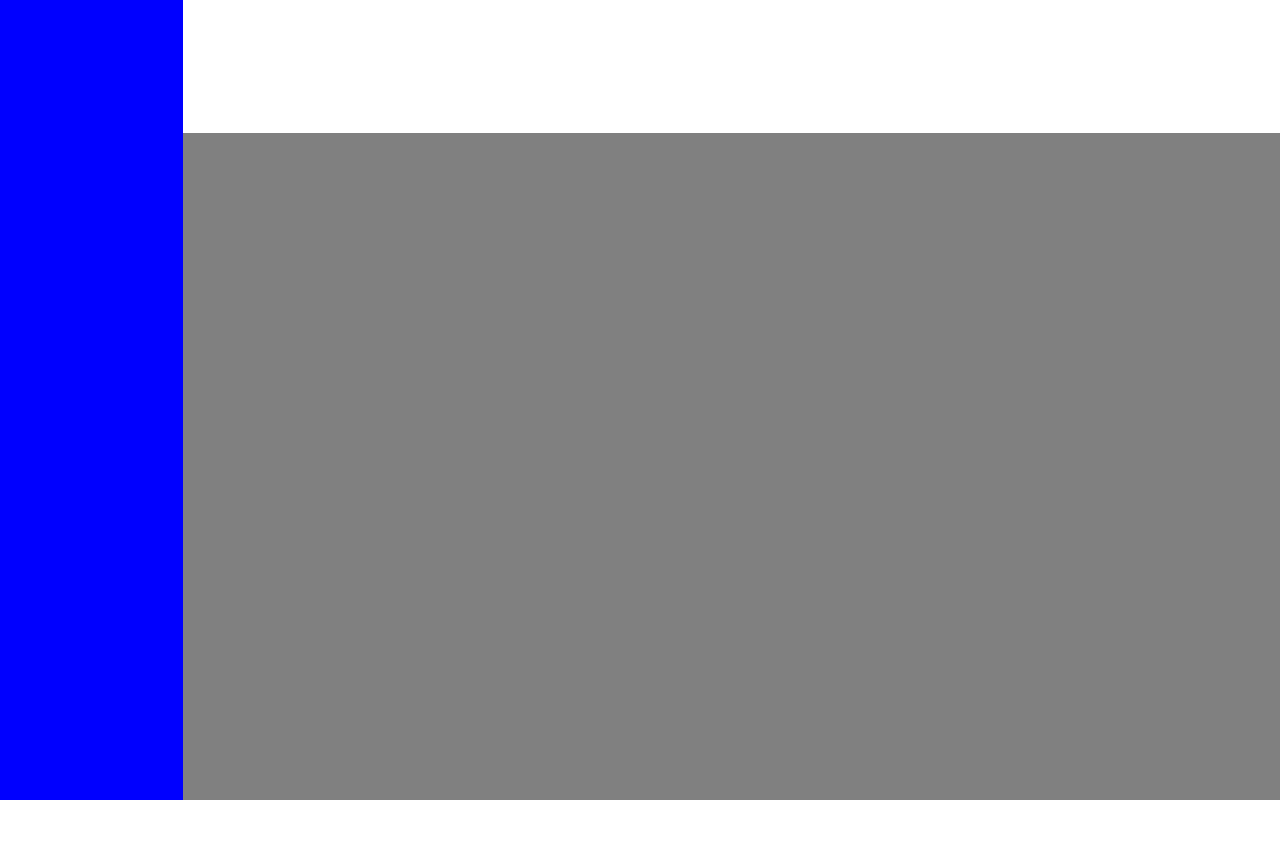
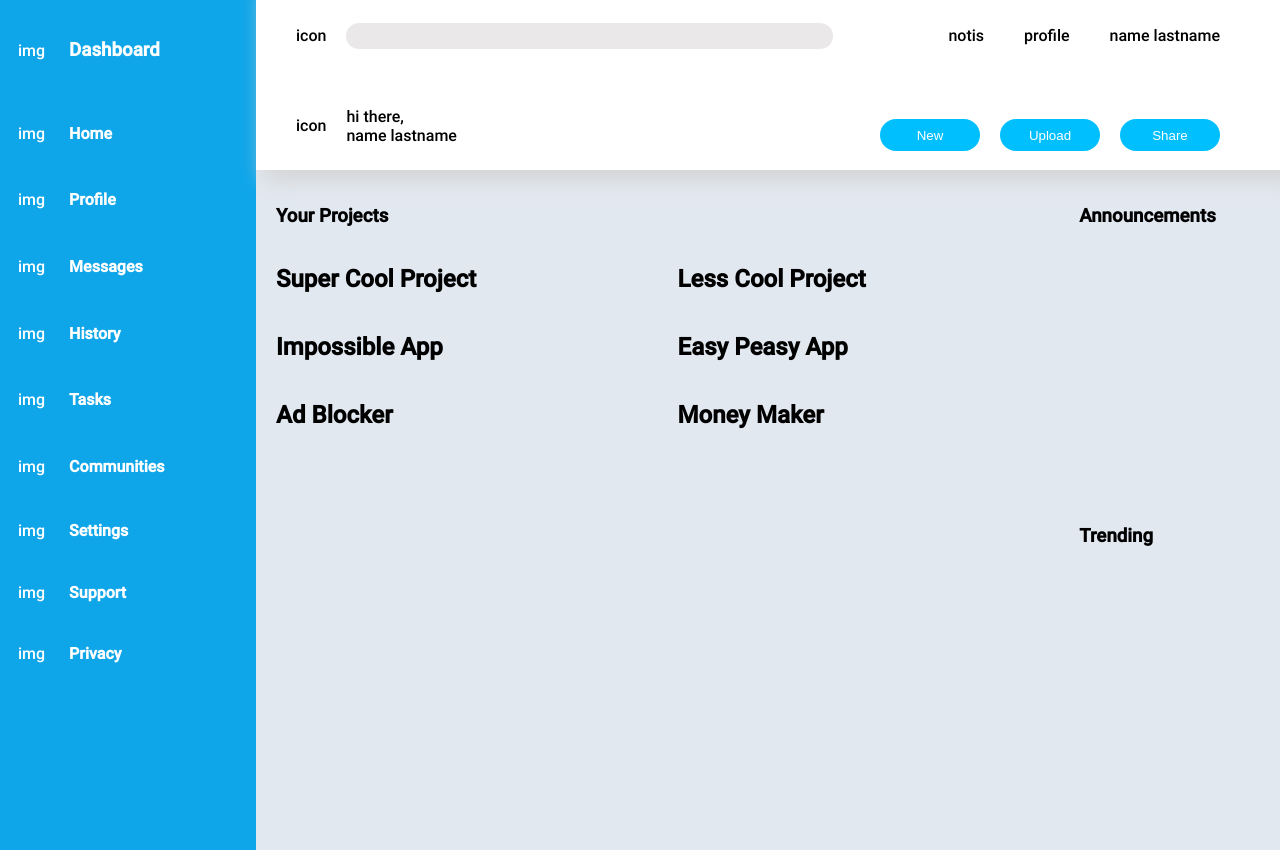
Before and after one commit to kuehnla/AdminDashboard, a plain HTML site: page index.html in a window 1280 px wide. Before the commit the page ends 800 px from the top, so only its background shows below. Drawn offline with Linux system fonts and the light colour scheme.

Commit message:
Most of the basic layout is done

```diff
--- a/index.html
+++ b/index.html
@@ -7,16 +7,136 @@
   <link rel="stylesheet" href="styles.css">
 </head>
 <body>
-  <!-- sidebar, header and main-content containers -->
   <div class="container">
     <div class="header">
+      <div class="row1">
+        <div class="searchbar">
+          <p>icon</p>
+          <input type="text" class="search" id="search" name="search">
+        </div>
+        <div class="notisprofile">
+          <p>notis</p>
+          <p>profile</p>
+          <p>name lastname</p>
+        </div>
+      </div>
+      <div class="row2">
+        <div class="iconwelcome">
+          <p class="r2icon">icon</p>
+          <div class="welcomemsg">
+            hi there, <br>
+            name lastname
+          </div>
+        </div>
+        <div class="hbtns">
+          <button class="hbtn" id="new">New</button>
+          <button class="hbtn" id="upload">Upload</button>
+          <button class="hbtn" id="share">Share</button>
+        </div>
 
+      </div>
     </div>
     <div class="sidebar">
-
+      <div class="dash">
+        <p>img</p>
+        <h3>Dashboard</h3>
+      </div>
+      <div class="homecommunities">
+        <div class="homebtn">
+          <p>img</p>
+          <h4>Home</h4>
+        </div>
+        <div class="profilebtn">
+          <p>img</p>
+          <h4>Profile</h4>
+        </div>
+        <div class="messagesbtn">
+          <p>img</p>
+          <h4>Messages</h4>
+        </div>
+        <div class="historybtn">
+          <p>img</p>
+          <h4>History</h4>
+        </div>
+        <div class="tasksbtn">
+          <p>img</p>
+          <h4>Tasks</h4>
+        </div>
+        <div class="communitiesbtn">
+          <p>img</p>
+          <h4>Communities</h4>
+        </div>
+      </div>
+      <div class="settingsprivacy">
+        <div class="settingsbtn">
+          <p>img</p>
+          <h4>Settings</h4>
+        </div>
+        <div class="supportbtn">
+          <p>img</p>
+          <h4>Support</h4>
+        </div>
+        <div class="privacybtn">
+          <p>img</p>
+          <h4>Privacy</h4>
+        </div>
+      </div>
     </div>
     <div class="main">
+      <div class="projects">
+        <h3>Your Projects</h3>
+        <div class="cards">
+          <div class="card">
+            <h2>Super Cool Project</h2>
+          </div>
+          <div class="card">
+            <h2>Less Cool Project</h2>
+          </div>
+          <div class="card">
+            <h2>Impossible App</h2>
+          </div>
+          <div class="card">
+            <h2>Easy Peasy App</h2>
+          </div>
+          <div class="card">
+            <h2>Ad Blocker</h2>
+          </div>
+          <div class="card">
+            <h2>Money Maker</h2>
+          </div>
+        </div>
+      </div>
+      <div class="announcements">
+        <h3>Announcements</h3>
+        <div class="announcementcontainer">
+          <div id="announcement">
 
+          </div>
+          <div id="announcement">
+
+          </div>
+          <div id="announcement">
+
+          </div>
+        </div>
+      </div>
+      <div class="trending">
+        <h3>Trending</h3>
+        <div class="trenders">
+          <div id="trender">
+
+          </div>
+          <div id="trender">
+
+          </div>
+          <div id="trender">
+
+          </div>
+          <div id="trender">
+
+          </div>
+        </div>
+      </div>
     </div>
   </div>
 </body>
--- a/styles.css
+++ b/styles.css
@@ -1,28 +1,185 @@
+@font-face {
+  font-family: 'Roboto-Medium';
+  src: url('/Roboto-Medium.ttf');
+}
+
 html, body {
   margin: 0;
+  font-family: 'Roboto-Medium';
+  overflow: hidden;
 }
 
 .container {
   display: grid;
-  grid-template-columns: 1fr 6fr;
-  grid-template-rows: 1fr 5fr;
-  min-height: 100vh;
+  grid-template-columns: 1fr 4fr;
+  grid-template-rows: 1fr 4fr;
 }
 
+/*  HEADER  HEADER  HEADER  HEADER  HEADER  HEADER  HEADER  HEADER */
 .header {
+  padding: 10px 60px 10px 40px;
   background-color: white;
+  grid-row: 1 / 2;
+  grid-column: 2 / 3;
+  display: grid;
+  grid-template-rows: 1fr 2fr;
+  height: 150px;
+  position: relative;
+  box-shadow: 18px 0px 20px 10px #d4d4d4;
+}
+
+.row1 {
+  grid-row: 1 / 2;
+  display: grid;
+  grid-template-columns: 2fr 1fr;
+  gap: 20px;
+  align-items: center;
+}
+
+.searchbar {
+  grid-column: 1 / 2;
+  display: flex;
+  align-items: center;
+  gap: 20px;
+}
+
+.notisprofile {
+  grid-column: 2 / 3;
+  display: flex;
+  align-items: center;
+  justify-content: flex-end;
+  gap: 40px;
+}
+
+.row2 {
+  grid-row: 2 / 3;
+  display: grid;
+  grid-template-columns: 2fr 1fr;
+  align-items: end;
+  gap: 20px;
+  height: 90px;
+}
+
+.iconwelcome {
+  display: flex;
+  gap: 20px;
+  align-items: center;
+  grid-column: 1 / 2;
+}
+
+.hbtns {
+  grid-column: 2 / 3;
+  display: flex;
+  align-items: center;
+  gap: 20px;
+  justify-content: flex-end;
+}
+
+.hbtn {
+  height: 32px;
+  border: none;
+  background-color: rgb(0, 191, 255);
+  color: white;
+  border-radius: 32px;
+  width: 100px;
+}
+
+.search {
+  height: 24px;
+  border-radius: 128px;
+  width: 80%;
+  background-color: rgb(234, 232, 232);
+  border: none;
+}
+/*  SIDEBAR  SIDEBAR  SIDEBAR  SIDEBAR  SIDEBAR  SIDEBAR  SIDEBAR */
+.sidebar {
+  background-color: #0ea5e9;
+  color: white;
+  grid-row: 1 / 3;
+  grid-column: 1 / 2;
+  padding: 0px 48px 0px 18px;
+  display: grid;
+  grid-template-columns: 1fr;
+  grid-template-rows: 100px 400px 100px;
+}
+
+.dash {
+  grid-row: 1 / 2;
+  display: flex;
+  align-items: center;
+  gap: 24px;
+}
+
+.homecommunities {
+  grid-row: 2 / 3;
+  display: grid;
+  grid-template-rows: 1fr 1fr 1fr 1fr 1fr 1fr;
+}
+
+.homebtn, .profilebtn,
+.messagesbtn, .historybtn,
+.tasksbtn, .communitiesbtn,
+.settingsbtn, .supportbtn,
+.privacybtn {
+  display: flex;
+  align-items: center;
+  gap: 24px;
+}
+
+.settingsprivacy {
+  grid-row: 3 / 4;
+  display: grid;
+  grid-template-rows: 1fr 1fr 1fr;
+}
+
+.h4 {
+  color: white;
+  font-family: Roboto;
+}
+
+/*  ARTICLE  ARTICLE  ARTICLE  ARTICLE  ARTICLE  ARTICLE  ARTICLE */
+.main {
+  background-color: #e2e8f0;
+  grid-row: 2 / 3;
+  grid-column: 2 / 3;
+  display: grid;
+  grid-template-columns: 4fr 1fr;
+  grid-template-rows: 1fr 1fr;
+  padding: 16px 0px 24px 20px;
+  /* box-shadow: 12px 0px 20px 10px #d4d4d4; */
+}
+
+.projects {
+  grid-row: 1 / 3;
+  grid-column: 1 / 2;
+}
+
+.cards {
+  display: grid;
+  grid-template-columns: 1fr 1fr;
+  grid-template-rows: 1fr 1fr 1fr;
+}
+
+.announcements {
   grid-row: 1 / 2;
   grid-column: 2 / 3;
 }
 
-.main {
-  background-color: grey;
+.announcementcontainer {
+  display: grid;
+  grid-template-rows: 1fr 1fr 1fr;
+}
+
+.trending {
   grid-row: 2 / 3;
   grid-column: 2 / 3;
 }
 
-.sidebar {
-  background-color: blue;
-  grid-row: 1 / 3;
-  grid-column: 1 / 2;
+.trenders {
+  display: grid;
+  grid-template-rows: 1fr 1fr 1fr 1fr;
 }
+
+.h3 {
+  color: rgb(22, 22, 22);
+}
```
Also changed, not shown: Roboto-Medium.ttf (added), Roboto-Regular.ttf (added).
